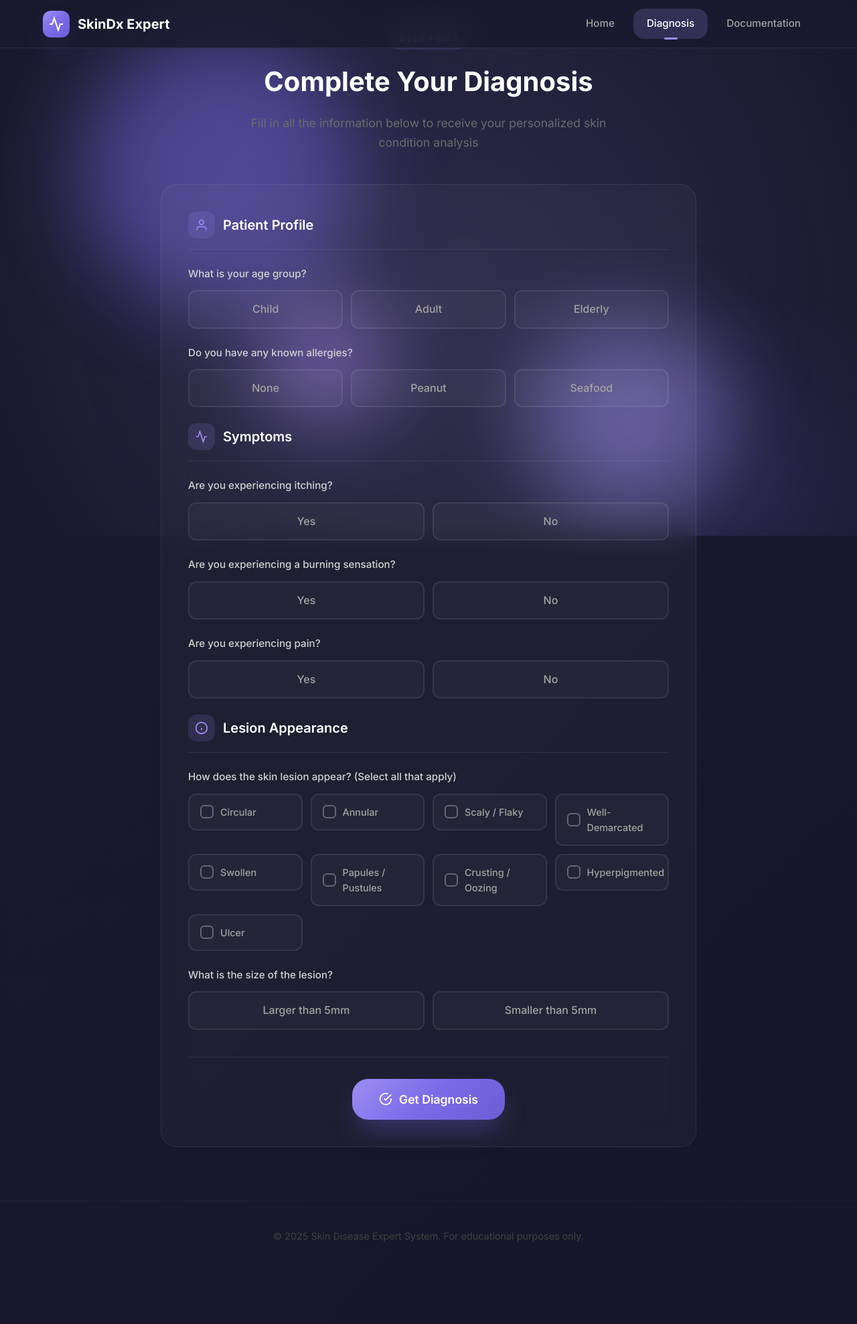
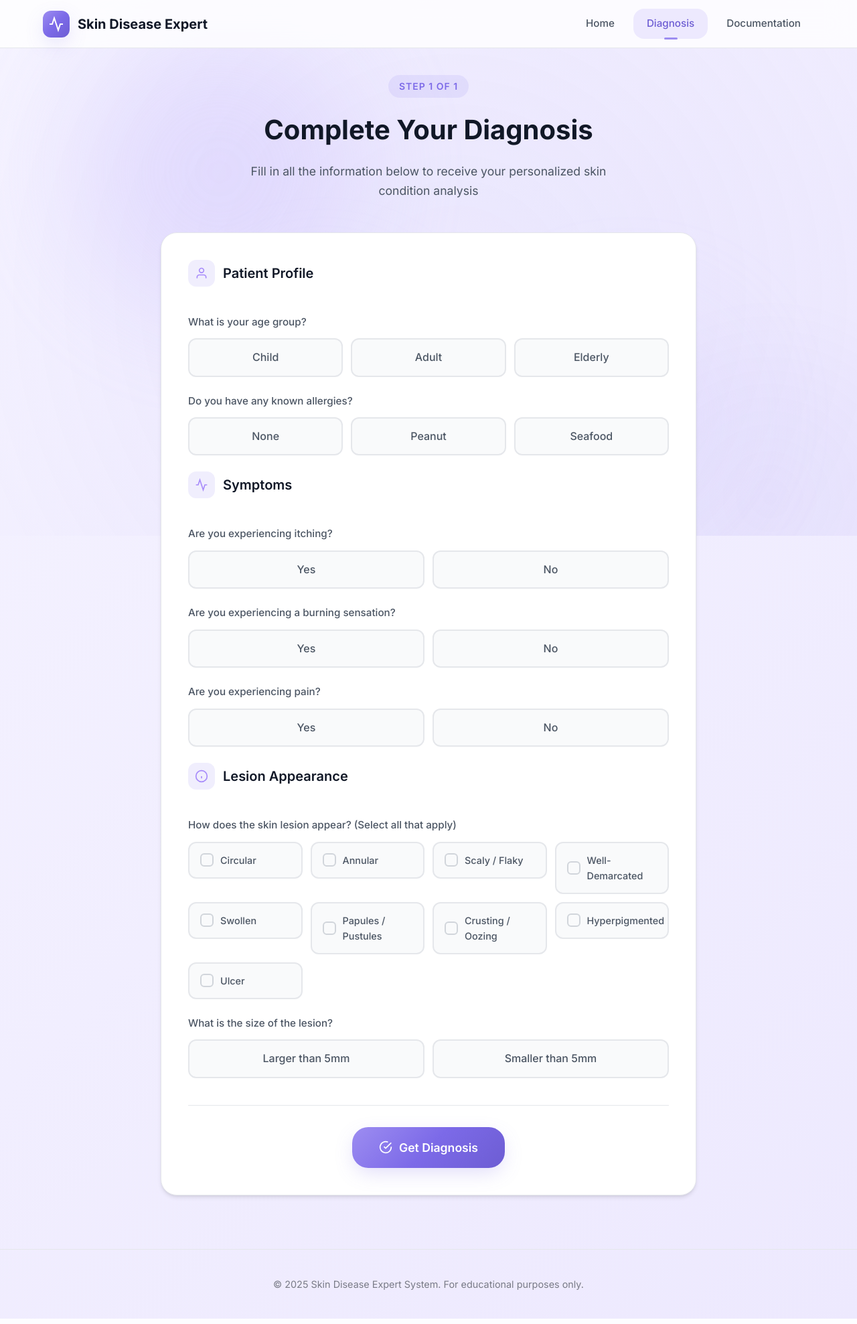
Before and after one commit to akulaahhhh/Skin-Disease-Expert-System, a Flask app: page /diagnosis in a window 1280 px wide. Shown: the whole page at 67% size. Run offline with Flask 3, Linux system fonts and the light colour scheme.

Commit message:
Refactor the design from Dark to Light

```diff
--- a/frontend/static/css/style.css
+++ b/frontend/static/css/style.css
@@ -23,42 +23,45 @@
     --primary-800: #5B4CB5;
     --primary-900: #4C3D96;
 
-    /* Secondary Colors - Black */
-    --secondary-50: #F8F8F8;
-    --secondary-100: #E8E8E8;
-    --secondary-200: #D1D1D1;
-    --secondary-300: #A3A3A3;
-    --secondary-400: #6B6B6B;
-    --secondary-500: #404040;
-    --secondary-600: #262626;
-    --secondary-700: #1A1A2E;
-    --secondary-800: #16162A;
-    --secondary-900: #0D0D0D;
+    /* Light Theme Colors */
+    --bg-primary: #FFFFFF;
+    --bg-secondary: #F9FAFB;
+    --bg-tertiary: #F3F4F6;
+    --text-primary: #111827;
+    --text-secondary: #4B5563;
+    --text-tertiary: #6B7280;
+    --text-muted: rgba(81, 85, 92, 0.747);
+    --border-light: #E5E7EB;
+    --border-medium: #D1D5DB;
 
     /* Accent Colors */
     --success: #10B981;
     --success-light: #D1FAE5;
+    --success-dark: #059669;
     --warning: #F59E0B;
     --warning-light: #FEF3C7;
+    --warning-dark: #D97706;
     --error: #EF4444;
     --error-light: #FEE2E2;
+    --error-dark: #DC2626;
     --info: #3B82F6;
     --info-light: #DBEAFE;
+    --info-dark: #2563EB;
 
     /* Gradients */
     --gradient-primary: linear-gradient(135deg, #9D8DF1 0%, #7C6AE8 50%, #6D5DD3 100%);
-    --gradient-dark: linear-gradient(135deg, #1A1A2E 0%, #16162A 100%);
-    --gradient-glass: linear-gradient(135deg, rgba(255,255,255,0.1) 0%, rgba(255,255,255,0.05) 100%);
-    --gradient-card: linear-gradient(180deg, rgba(255,255,255,0.95) 0%, rgba(255,255,255,0.9) 100%);
+    --gradient-light: linear-gradient(135deg, #F9FAFB 0%, #FFFFFF 100%);
+    --gradient-purple-light: linear-gradient(135deg, #F5F3FF 0%, #EDE9FE 100%);
+    --gradient-card: linear-gradient(180deg, #FFFFFF 0%, #FAFBFC 100%);
 
     /* Shadows */
     --shadow-sm: 0 1px 2px 0 rgba(0, 0, 0, 0.05);
     --shadow-md: 0 4px 6px -1px rgba(0, 0, 0, 0.1), 0 2px 4px -1px rgba(0, 0, 0, 0.06);
     --shadow-lg: 0 10px 15px -3px rgba(0, 0, 0, 0.1), 0 4px 6px -2px rgba(0, 0, 0, 0.05);
     --shadow-xl: 0 20px 25px -5px rgba(0, 0, 0, 0.1), 0 10px 10px -5px rgba(0, 0, 0, 0.04);
-    --shadow-2xl: 0 25px 50px -12px rgba(0, 0, 0, 0.25);
-    --shadow-purple: 0 20px 40px -10px rgba(124, 106, 232, 0.4);
-    --shadow-glow: 0 0 40px rgba(157, 141, 241, 0.3);
+    --shadow-2xl: 0 25px 50px -12px rgba(0, 0, 0, 0.15);
+    --shadow-purple: 0 10px 30px -5px rgba(124, 106, 232, 0.25);
+    --shadow-glow: 0 0 30px rgba(157, 141, 241, 0.2);
 
     /* Layout */
     --max-width: 1200px;
@@ -91,8 +94,8 @@ html {
 
 body {
     font-family: 'Inter', -apple-system, BlinkMacSystemFont, 'Segoe UI', sans-serif;
-    background: var(--gradient-dark);
-    color: var(--secondary-100);
+    background: var(--gradient-purple-light);
+    color: var(--text-primary);
     line-height: 1.6;
     min-height: 100vh;
     -webkit-font-smoothing: antialiased;
@@ -110,7 +113,7 @@ body {
     height: 100%;
     z-index: -1;
     overflow: hidden;
-    background: var(--gradient-dark);
+    background: var(--gradient-purple-light);
 }
 
 .bg-animation::before {
@@ -120,7 +123,7 @@ body {
     left: -50%;
     width: 200%;
     height: 200%;
-    background: radial-gradient(circle at center, rgba(157, 141, 241, 0.15) 0%, transparent 50%);
+    background: radial-gradient(circle at center, rgba(157, 141, 241, 0.08) 0%, transparent 50%);
     animation: float 20s ease-in-out infinite;
 }
 
@@ -131,7 +134,7 @@ body {
     right: -30%;
     width: 80%;
     height: 80%;
-    background: radial-gradient(circle at center, rgba(124, 106, 232, 0.1) 0%, transparent 50%);
+    background: radial-gradient(circle at center, rgba(124, 106, 232, 0.06) 0%, transparent 50%);
     animation: float 15s ease-in-out infinite reverse;
 }
 
@@ -146,15 +149,15 @@ body {
 .orb {
     position: absolute;
     border-radius: 50%;
-    filter: blur(60px);
-    opacity: 0.5;
+    filter: blur(80px);
+    opacity: 0.3;
     animation: orb-float 10s ease-in-out infinite;
 }
 
 .orb-1 {
     width: 400px;
     height: 400px;
-    background: var(--primary-600);
+    background: var(--primary-300);
     top: 10%;
     left: 10%;
     animation-delay: 0s;
@@ -163,7 +166,7 @@ body {
 .orb-2 {
     width: 300px;
     height: 300px;
-    background: var(--primary-500);
+    background: var(--primary-200);
     top: 60%;
     right: 15%;
     animation-delay: -5s;
@@ -172,7 +175,7 @@ body {
 .orb-3 {
     width: 200px;
     height: 200px;
-    background: var(--primary-400);
+    background: var(--primary-100);
     bottom: 20%;
     left: 30%;
     animation-delay: -2.5s;
@@ -192,16 +195,16 @@ body {
     left: 0;
     right: 0;
     height: var(--nav-height);
-    background: rgba(26, 26, 46, 0.8);
+    background: rgba(255, 255, 255, 0.8);
     backdrop-filter: blur(20px);
     -webkit-backdrop-filter: blur(20px);
-    border-bottom: 1px solid rgba(255, 255, 255, 0.08);
+    border-bottom: 1px solid var(--border-light);
     z-index: 1000;
     transition: var(--transition-normal);
 }
 
 .navbar.scrolled {
-    background: rgba(22, 22, 42, 0.95);
+    background: rgba(255, 255, 255, 0.95);
     box-shadow: var(--shadow-lg);
 }
 
@@ -220,7 +223,7 @@ body {
     align-items: center;
     gap: 12px;
     text-decoration: none;
-    color: white;
+    color: var(--text-primary);
     font-weight: 700;
     font-size: 1.25rem;
 }
@@ -250,7 +253,7 @@ body {
 
 .nav-link {
     padding: 10px 20px;
-    color: var(--secondary-300);
+    color: var(--text-secondary);
     text-decoration: none;
     font-weight: 500;
     font-size: 0.95rem;
@@ -260,13 +263,13 @@ body {
 }
 
 .nav-link:hover {
-    color: white;
-    background: rgba(255, 255, 255, 0.08);
+    color: var(--text-primary);
+    background: var(--primary-50);
 }
 
 .nav-link.active {
-    color: white;
-    background: rgba(157, 141, 241, 0.2);
+    color: var(--primary-700);
+    background: var(--primary-100);
 }
 
 .nav-link.active::after {
@@ -309,24 +312,25 @@ body {
    Glass Card Component
    ============================================ */
 .glass-card {
-    background: rgba(255, 255, 255, 0.03);
+    background: var(--bg-primary);
     backdrop-filter: blur(20px);
     -webkit-backdrop-filter: blur(20px);
-    border: 1px solid rgba(255, 255, 255, 0.08);
+    border: 1px solid var(--border-light);
     border-radius: var(--border-radius-xl);
     padding: 40px;
+    box-shadow: var(--shadow-md);
     transition: var(--transition-normal);
 }
 
 .glass-card:hover {
-    border-color: rgba(255, 255, 255, 0.12);
-    box-shadow: var(--shadow-glow);
+    border-color: var(--primary-200);
+    box-shadow: var(--shadow-lg);
 }
 
 .card-white {
-    background: var(--gradient-card);
-    border: 1px solid rgba(0, 0, 0, 0.05);
-    color: var(--secondary-900);
+    background: var(--bg-primary);
+    border: 1px solid var(--border-light);
+    color: var(--text-primary);
 }
 
 /* ============================================
@@ -510,7 +514,7 @@ body {
     padding: 6px 16px;
     background: rgba(157, 141, 241, 0.15);
     border-radius: 100px;
-    color: var(--primary-300);
+    color: var(--primary-600);
     font-size: 0.875rem;
     font-weight: 600;
     text-transform: uppercase;
@@ -521,13 +525,13 @@ body {
 .section-title {
     font-size: 2.5rem;
     font-weight: 700;
-    color: white;
+    color: var(--text-primary);
     margin-bottom: 16px;
 }
 
 .section-subtitle {
     font-size: 1.1rem;
-    color: var(--secondary-400);
+    color: var(--text-secondary);
     max-width: 600px;
     margin: 0 auto;
 }
@@ -574,22 +578,22 @@ body {
 .feature-title {
     font-size: 1.25rem;
     font-weight: 600;
-    color: white;
+    color: var(--text-primary);
     margin-bottom: 12px;
 }
 
 .feature-description {
     font-size: 0.95rem;
-    color: var(--secondary-400);
+    color: var(--text-secondary);
     line-height: 1.6;
 }
 
 /* ============================================
    Diagnosis Page
    ============================================ */
-.diagnosis-page {
+/* .diagnosis-page {
     padding: 40px 0 80px;
-}
+} */
 
 .diagnosis-header {
     text-align: center;
@@ -637,7 +641,7 @@ body {
 .form-section-title {
     font-size: 1.25rem;
     font-weight: 600;
-    color: white;
+    color: var(--text-primary);
 }
 
 /* Form Fields */
@@ -649,7 +653,7 @@ body {
     display: block;
     font-size: 0.95rem;
     font-weight: 500;
-    color: var(--secondary-200);
+    color: var(--text-secondary);
     margin-bottom: 12px;
 }
 
@@ -674,10 +678,10 @@ body {
     align-items: center;
     justify-content: center;
     padding: 14px 20px;
-    background: rgba(255, 255, 255, 0.03);
-    border: 2px solid rgba(255, 255, 255, 0.08);
+    background: var(--bg-secondary);
+    border: 2px solid var(--border-light);
     border-radius: var(--border-radius-md);
-    color: var(--secondary-300);
+    color: var(--text-secondary);
     font-weight: 500;
     cursor: pointer;
     transition: var(--transition-normal);
@@ -716,31 +720,31 @@ body {
     align-items: center;
     gap: 10px;
     padding: 14px 16px;
-    background: rgba(255, 255, 255, 0.03);
-    border: 2px solid rgba(255, 255, 255, 0.08);
+    background: var(--bg-secondary);
+    border: 2px solid var(--border-light);
     border-radius: var(--border-radius-md);
-    color: var(--secondary-300);
+    color: var(--text-secondary);
     font-weight: 500;
     cursor: pointer;
     transition: var(--transition-normal);
 }
 
 .checkbox-label:hover {
-    background: rgba(255, 255, 255, 0.06);
-    border-color: rgba(157, 141, 241, 0.3);
-    color: white;
+    background: var(--primary-50);
+    border-color: var(--primary-300);
+    color: var(--text-primary);
 }
 
 .checkbox-input:checked + .checkbox-label {
-    background: rgba(157, 141, 241, 0.2);
+    background: var(--primary-100);
     border-color: var(--primary-500);
-    color: white;
+    color: var(--primary-700);
 }
 
 .checkbox-box {
     width: 20px;
     height: 20px;
-    border: 2px solid rgba(255, 255, 255, 0.3);
+    border: 2px solid var(--border-medium);
     border-radius: 6px;
     display: flex;
     align-items: center;
@@ -776,16 +780,16 @@ body {
 .form-actions {
     margin-top: 40px;
     padding-top: 32px;
-    border-top: 1px solid rgba(255, 255, 255, 0.08);
+    border-top: 1px solid var(--border-light);
     text-align: center;
 }
 
 /* ============================================
    Documentation Page
    ============================================ */
-.documentation-page {
-    padding: 40px 0 80px;
-}
+/* .documentation-page {
+    padding: 90px 0 80px;
+} */
 
 .doc-tabs {
     display: flex;
@@ -1284,12 +1288,12 @@ body {
 .footer {
     padding: 40px 0;
     text-align: center;
-    border-top: 1px solid rgba(255, 255, 255, 0.05);
+    border-top: 1px solid var(--border-light);
     margin-top: 80px;
 }
 
 .footer-text {
-    color: var(--secondary-500);
+    color: var(--text-muted);
     font-size: 0.9rem;
 }
 
--- a/frontend/templates/diagnosis.html
+++ b/frontend/templates/diagnosis.html
@@ -25,7 +25,7 @@
                         <path d="M22 12h-4l-3 9L9 3l-3 9H2"/>
                     </svg>
                 </div>
-                <span>SkinDx Expert</span>
+                <span>Skin Disease Expert</span>
             </a>
 
             <button class="nav-toggle" id="navToggle" aria-label="Toggle navigation">
--- a/frontend/templates/documentation.html
+++ b/frontend/templates/documentation.html
@@ -25,7 +25,7 @@
                         <path d="M22 12h-4l-3 9L9 3l-3 9H2"/>
                     </svg>
                 </div>
-                <span>SkinDx Expert</span>
+                <span>Skin Disease Expert</span>
             </a>
 
             <button class="nav-toggle" id="navToggle" aria-label="Toggle navigation">
--- a/frontend/templates/index.html
+++ b/frontend/templates/index.html
@@ -25,7 +25,7 @@
                         <path d="M22 12h-4l-3 9L9 3l-3 9H2"/>
                     </svg>
                 </div>
-                <span>SkinDx Expert</span>
+                <span>Skin Disease Expert</span>
             </a>
 
             <button class="nav-toggle" id="navToggle" aria-label="Toggle navigation">
--- a/frontend/templates/report.html
+++ b/frontend/templates/report.html
@@ -25,7 +25,7 @@
                         <path d="M22 12h-4l-3 9L9 3l-3 9H2"/>
                     </svg>
                 </div>
-                <span>SkinDx Expert</span>
+                <span>Skin Disease Expert</span>
             </a>
 
             <button class="nav-toggle" id="navToggle" aria-label="Toggle navigation">
```
Also changed, not shown: other parts of frontend/static/css/style.css (+52 -51 lines).
